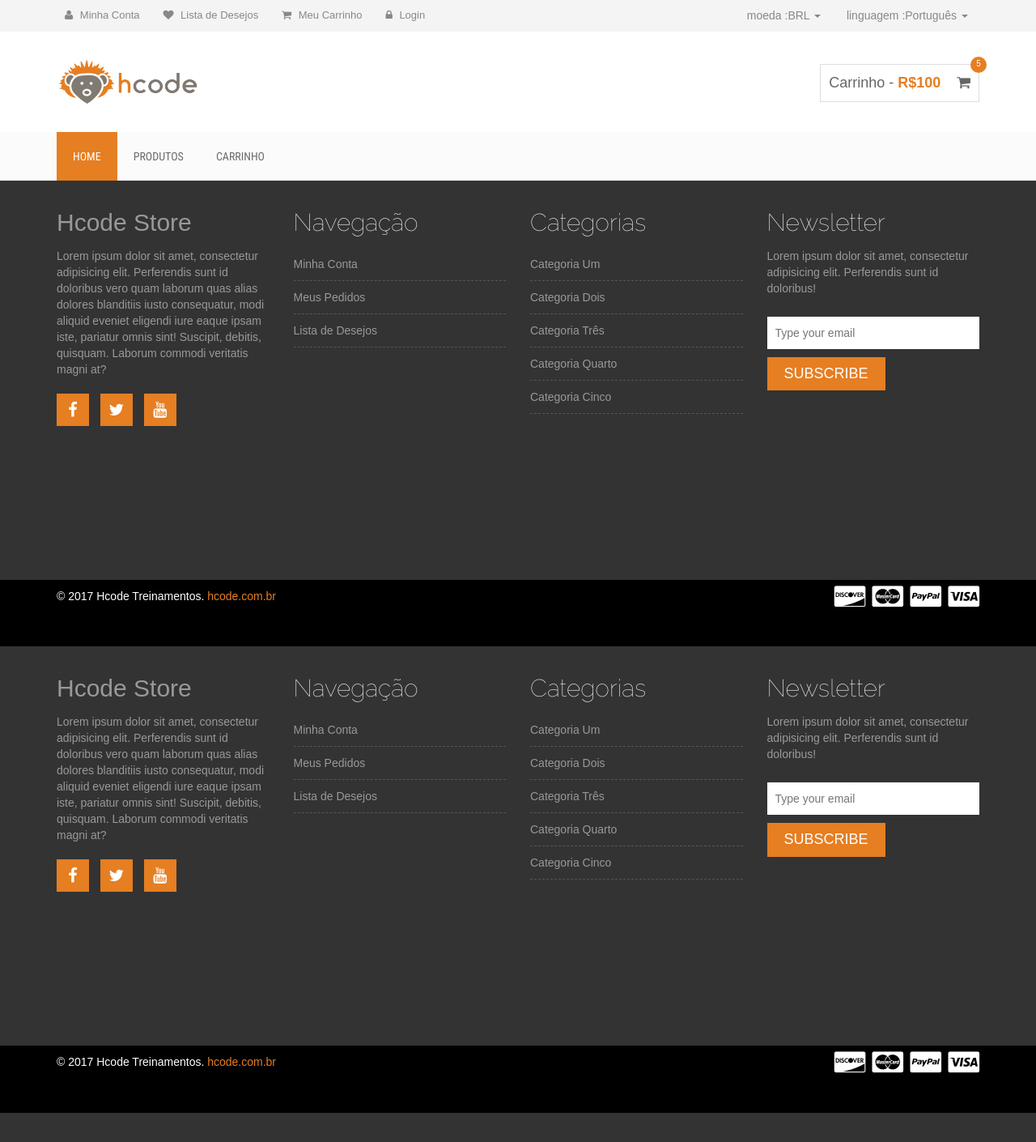
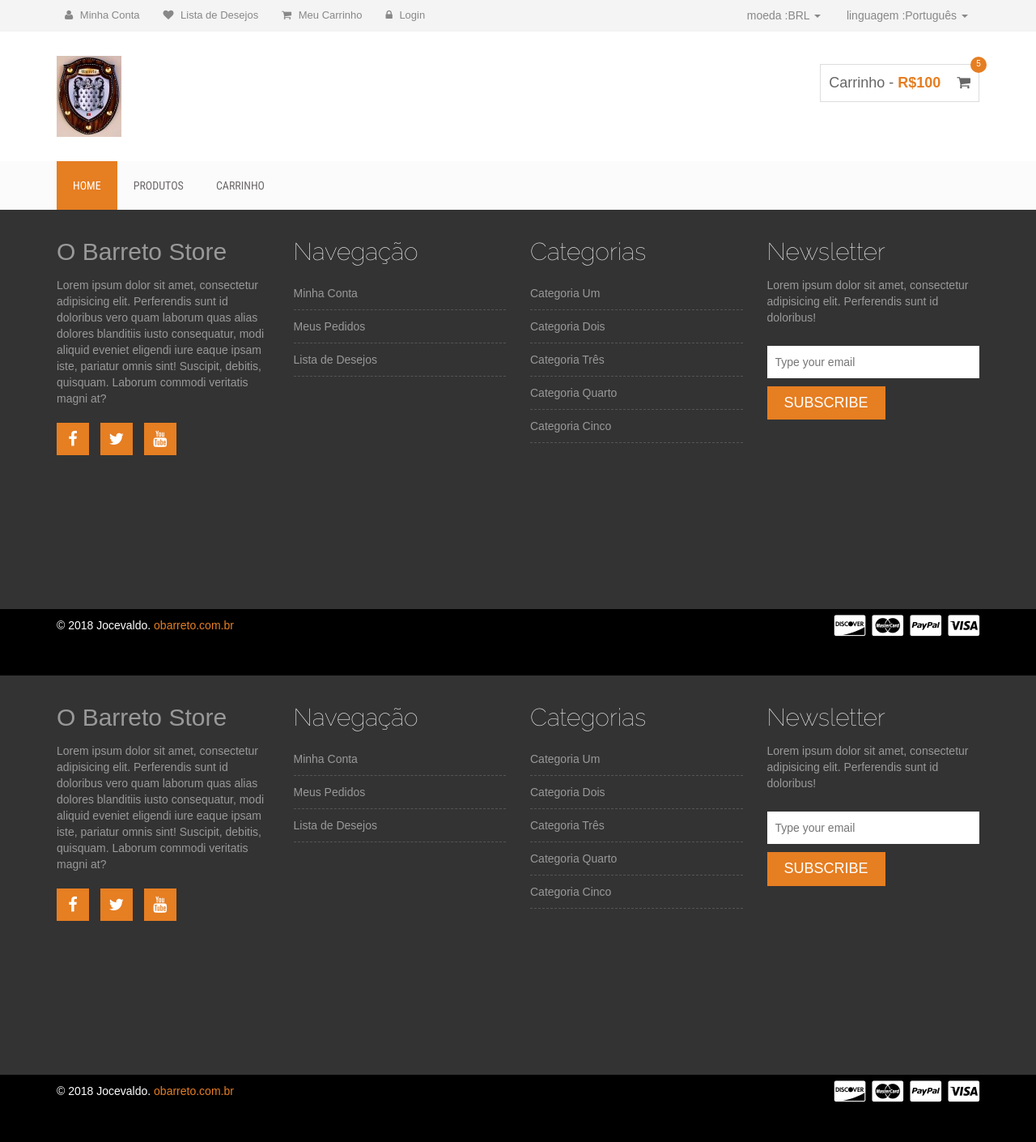
Before and after one commit to jocevaldo/ecommerce, a PHP site: template views/footer.html in a window 1280 px wide. Shown: the whole page at 81% size. Before the commit the page ends 1374 px from the top, so only its background shows below. Run offline with PHP 8.4, Linux system fonts and the light colour scheme; the template is opened without the code that fills it, so the values that code supplies are empty; some libraries are stand-ins or nearby versions.

Commit message:
alteracao de texto

```diff
--- a/views-cache/footer.17c94dae260ae9fd369ffa3cdd778314.rtpl.php
+++ b/views-cache/footer.17c94dae260ae9fd369ffa3cdd778314.rtpl.php
@@ -5,11 +5,11 @@
             <div class="row">
                 <div class="col-md-3 col-sm-6">
                     <div class="footer-about-us">
-                        <h2>Hcode Store</h2>
+                        <h2>O Barreto Store</h2>
                         <p>Lorem ipsum dolor sit amet, consectetur adipisicing elit. Perferendis sunt id doloribus vero quam laborum quas alias dolores blanditiis iusto consequatur, modi aliquid eveniet eligendi iure eaque ipsam iste, pariatur omnis sint! Suscipit, debitis, quisquam. Laborum commodi veritatis magni at?</p>
                         <div class="footer-social">
-                            <a href="https://www.facebook.com/hcodebr" target="_blank"><i class="fa fa-facebook"></i></a>
-                            <a href="https://twitter.com/hcodebr" target="_blank"><i class="fa fa-twitter"></i></a>
+                            <a href="https://www.facebook.com/jocevaldo.barreto" target="_blank"><i class="fa fa-facebook"></i></a>
+                            <a href="https://twitter.com/jocevaldo" target="_blank"><i class="fa fa-twitter"></i></a>
                             <a href="https://www.youtube.com/channel/UCjWENuSH2gX55-y7QSZiWxA" target="_blank"><i class="fa fa-youtube"></i></a>
                         </div>
                     </div>
@@ -60,7 +60,7 @@
             <div class="row">
                 <div class="col-md-8">
                     <div class="copyright">
-                        <p>&copy; 2017 Hcode Treinamentos. <a href="http://www.hcode.com.br" target="_blank">hcode.com.br</a></p>
+                        <p>&copy; 2018 Jocevaldo. <a href="http://www.obarreto.com.br" target="_blank">obarreto.com.br</a></p>
                     </div>
                 </div>
 
--- a/views-cache/header.17c94dae260ae9fd369ffa3cdd778314.rtpl.php
+++ b/views-cache/header.17c94dae260ae9fd369ffa3cdd778314.rtpl.php
@@ -7,7 +7,7 @@
     <meta charset="utf-8">
     <meta http-equiv="X-UA-Compatible" content="IE=edge">
     <meta name="viewport" content="width=device-width, initial-scale=1">
-    <title>Hcode Store</title>
+    <title>O Barreto</title>
 
     <!-- Google Fonts -->
     <link href='http://fonts.googleapis.com/css?family=Titillium+Web:400,200,300,700,600' rel='stylesheet' type='text/css'>
--- a/views/footer.html
+++ b/views/footer.html
@@ -5,12 +5,12 @@
             <div class="row">
                 <div class="col-md-3 col-sm-6">
                     <div class="footer-about-us">
-                        <h2>Hcode Store</h2>
+                        <h2>O Barreto Store</h2>
                         <p>Lorem ipsum dolor sit amet, consectetur adipisicing elit. Perferendis sunt id doloribus vero quam laborum quas alias dolores blanditiis iusto consequatur, modi aliquid eveniet eligendi iure eaque ipsam iste, pariatur omnis sint! Suscipit, debitis, quisquam. Laborum commodi veritatis magni at?</p>
                         <div class="footer-social">
-                            <a href="https://www.facebook.com/hcodebr" target="_blank"><i class="fa fa-facebook"></i></a>
-                            <a href="https://twitter.com/hcodebr" target="_blank"><i class="fa fa-twitter"></i></a>
-                            <a href="https://www.youtube.com/channel/UCjWENuSH2gX55-y7QSZiWxA" target="_blank"><i class="fa fa-youtube"></i></a>
+                            <a href="https://www.facebook.com/jocevaldo.barreto" target="_blank"><i class="fa fa-facebook"></i></a>
+                            <a href="https://twitter.com/jocevaldo" target="_blank"><i class="fa fa-twitter"></i></a>
+                            <a href="https://www.youtube.com/channel/UCq2V-vrGVTV4pzwefcAtTcw?view_as=subscriber" target="_blank"><i class="fa fa-youtube"></i></a>
                         </div>
                     </div>
                 </div>
@@ -60,7 +60,7 @@
             <div class="row">
                 <div class="col-md-8">
                     <div class="copyright">
-                        <p>&copy; 2017 Hcode Treinamentos. <a href="http://www.hcode.com.br" target="_blank">hcode.com.br</a></p>
+                        <p>&copy; 2018 Jocevaldo. <a href="http://www.obarreto.com.br" target="_blank">obarreto.com.br</a></p>
                     </div>
                 </div>
 
--- a/views/header.html
+++ b/views/header.html
@@ -7,7 +7,7 @@
     <meta charset="utf-8">
     <meta http-equiv="X-UA-Compatible" content="IE=edge">
     <meta name="viewport" content="width=device-width, initial-scale=1">
-    <title>Hcode Store</title>
+    <title>O Barreto</title>
 
     <!-- Google Fonts -->
     <link href='http://fonts.googleapis.com/css?family=Titillium+Web:400,200,300,700,600' rel='stylesheet' type='text/css'>
```
Also changed, not shown: res/site/img/barreto.jpg (added), res/site/img/logo (Custom).png (added), res/site/img/logo.png, res/site/img/logo2.png (added).
